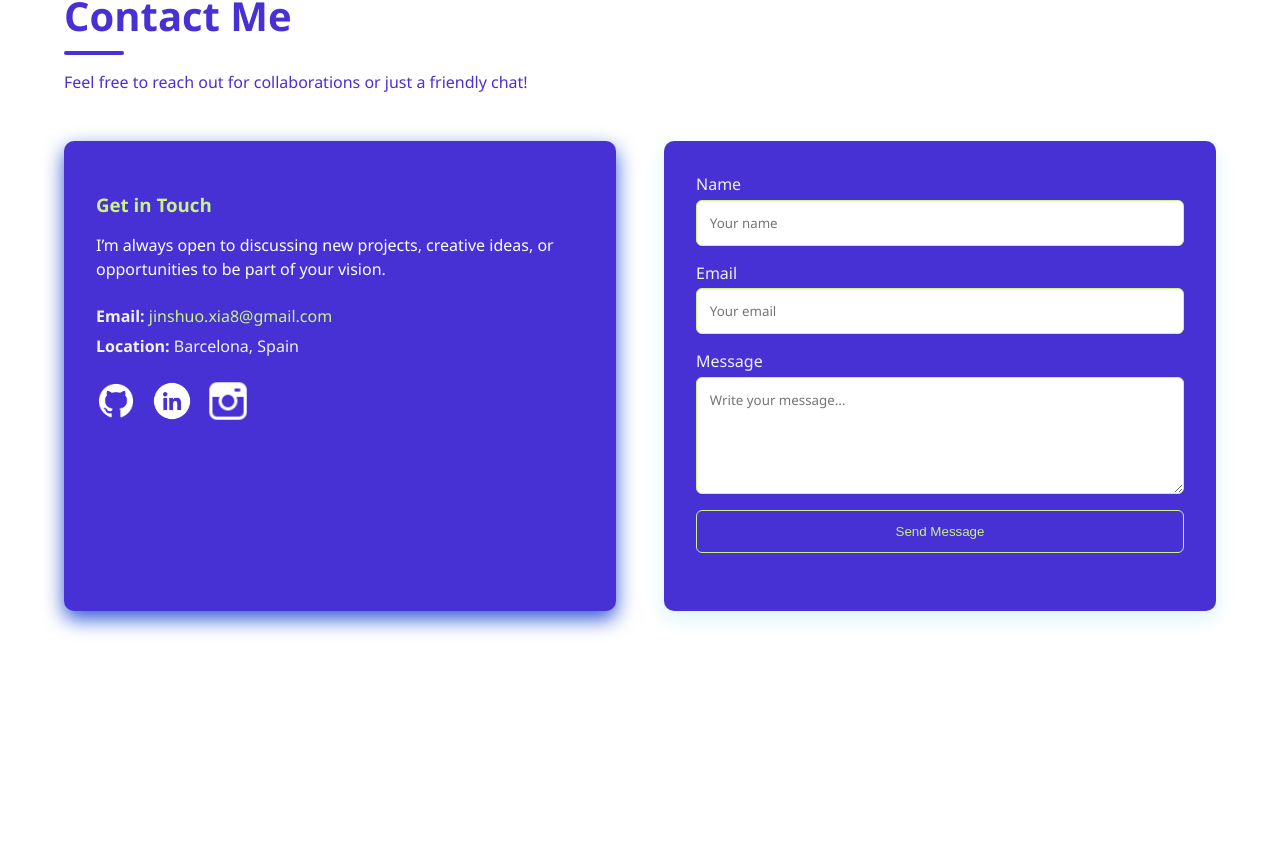
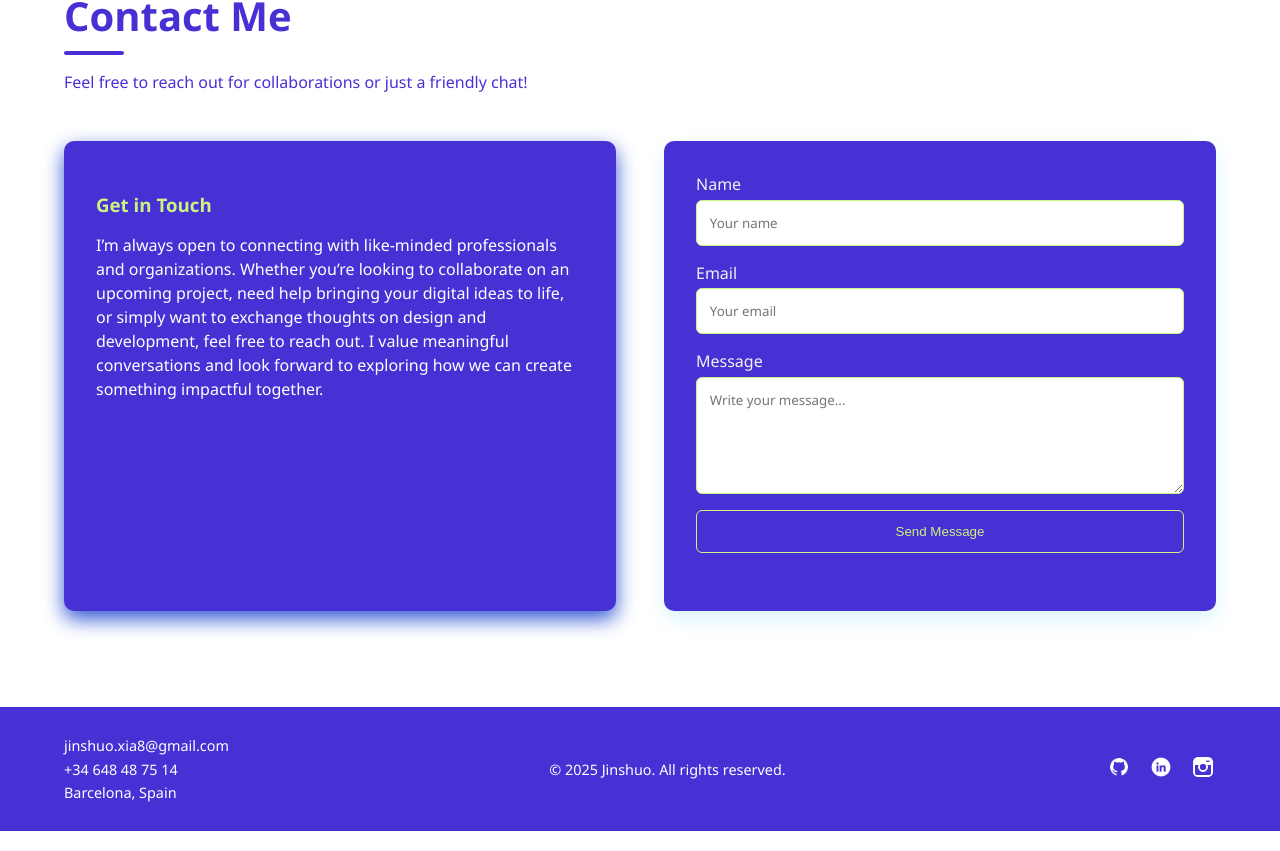
Before and after one commit to jiins8/portfolio-angular, an Angular app: page / in a window 1280 px wide. Shown: the part 2733-3584 px from the top of the page. Built offline with nearby package versions, Linux system fonts and the light colour scheme.

Commit message:
footer done

```diff
--- a/src/app/app.html
+++ b/src/app/app.html
@@ -3,4 +3,5 @@
 <app-about></app-about>
 <app-projects></app-projects>
 <app-contact></app-contact>
+<app-footer></app-footer>
 <router-outlet></router-outlet>
--- a/src/app/app.ts
+++ b/src/app/app.ts
@@ -5,11 +5,12 @@ import { Home } from './home/home';
 import { About } from './about/about';
 import { Projects } from './projects/projects';
 import { Contact } from './contact/contact';
+import { Footer } from './footer/footer';
 
 @Component({
   selector: 'app-root',
   standalone: true,
-  imports: [RouterOutlet, Header, Home, About, Projects, Contact],
+  imports: [RouterOutlet, Header, Home, About, Projects, Contact, Footer],
   templateUrl: './app.html',
   styleUrl: './app.css',
 })
--- a/src/app/contact/contact.css
+++ b/src/app/contact/contact.css
@@ -1,7 +1,7 @@
 .contact {
   color: #f1f1f1;
   padding: 6rem 2rem;
-  min-height: 100vh;
+  min-height: 40vh;
 }
 
 .contact h2 {
--- a/src/app/contact/contact.html
+++ b/src/app/contact/contact.html
@@ -8,29 +8,12 @@
       <div class="contact-info">
         <h3>Get in Touch</h3>
         <p>
-          I’m always open to discussing new projects, creative ideas, or opportunities to be part of
-          your vision.
+          I’m always open to connecting with like-minded professionals and organizations. Whether
+          you’re looking to collaborate on an upcoming project, need help bringing your digital
+          ideas to life, or simply want to exchange thoughts on design and development, feel free to
+          reach out. I value meaningful conversations and look forward to exploring how we can
+          create something impactful together.
         </p>
-
-        <ul>
-          <li>
-            <strong>Email: </strong>
-            <a href="mailto:jinshuo.xia8@gmail.com">jinshuo.xia8@gmail.com</a>
-          </li>
-          <li><strong>Location:</strong> Barcelona, Spain</li>
-        </ul>
-
-        <div class="social-links">
-          <a href="https://github.com/jiins8" target="_blank" aria-label="GitHub">
-            <img src="assets/img/github.png" alt="GitHub" />
-          </a>
-          <a href="https://linkedin.com/in/jinshuo-xia" target="_blank" aria-label="LinkedIn">
-            <img src="assets/img/linkedin.png" alt="LinkedIn" />
-          </a>
-          <a href="https://www.instagram.com/jiins8/" target="_blank" aria-label="Instagram">
-            <img src="assets/img/instagram.png" alt="Instagram" />
-          </a>
-        </div>
       </div>
 
       <!-- Contact Form -->
--- a/src/app/footer/footer.css
+++ b/src/app/footer/footer.css
@@ -0,0 +1,75 @@
+.footer {
+  padding: 1.5rem 0;
+  display: flex;
+  justify-content: center;
+  align-items: center;
+}
+
+body.dark-mode .footer {
+  background-color: #131842;
+  color: #00ffd5;
+}
+
+.footer-content {
+  display: flex;
+  align-items: center;
+  justify-content: space-between;
+  flex-wrap: wrap;
+  width: 100%;
+  max-width: 1200px;
+  margin: 0 auto;
+  padding: 0 1.5rem;
+  box-sizing: border-box;
+}
+
+.footer-left p {
+  margin: 0.3rem 0;
+  font-size: 0.9rem;
+}
+
+.footer-center {
+  text-align: center;
+  flex: 1;
+}
+
+.footer-center p {
+  margin: 0;
+  font-size: 0.9rem;
+}
+
+.footer-right {
+  display: flex;
+  align-items: center;
+  justify-content: flex-end;
+  gap: 1rem;
+}
+
+.footer-right a img {
+  width: 26px;
+  height: 26px;
+  filter: brightness(0) invert(1);
+  transition: filter 0.3s ease, transform 0.3s ease;
+}
+
+.footer-right a:hover img {
+  transform: translateY(-3px);
+  filter: brightness(0) invert(1) drop-shadow(0 0 6px #ccf381);
+}
+
+/* Responsive */
+@media (max-width: 768px) {
+  .footer-content {
+    flex-direction: column;
+    align-items: center;
+    text-align: center;
+    gap: 1rem;
+  }
+
+  .footer-left {
+    margin-bottom: 0.5rem;
+  }
+
+  .footer-right {
+    margin-top: 0.5rem;
+  }
+}
--- a/src/app/footer/footer.html
+++ b/src/app/footer/footer.html
@@ -1 +1,25 @@
-<p>footer works!</p>
+<footer class="footer">
+  <div class="container footer-content">
+    <div class="footer-left footer-contact-info">
+      <p>jinshuo.xia8@gmail.com</p>
+      <p>+34 648 48 75 14</p>
+      <p>Barcelona, Spain</p>
+    </div>
+
+    <div class="footer-center">
+      <p>&copy; 2025 Jinshuo. All rights reserved.</p>
+    </div>
+
+    <div class="footer-right social-links">
+      <a href="https://github.com/jiins8" target="_blank" rel="noopener">
+        <img src="assets/img/github.png" alt="GitHub" />
+      </a>
+      <a href="https://www.linkedin.com/in/jinshuo-xia/" target="_blank" rel="noopener">
+        <img src="assets/img/linkedin.png" alt="LinkedIn" />
+      </a>
+      <a href="https://www.instagram.com/jiins8/" target="_blank" rel="noopener">
+        <img src="assets/img/instagram.png" alt="Instagram" />
+      </a>
+    </div>
+  </div>
+</footer>
--- a/src/styles.css
+++ b/src/styles.css
@@ -175,7 +175,7 @@ body.dark-mode .about-image img {
   box-shadow: 0 0 30px #00ffff4d;
 }
 
-  .btn-cv {
+.btn-cv {
   background: #ccf381;
   color: #0a0f3d;
 }
@@ -322,7 +322,6 @@ body.dark-mode .contact-info h3 {
 
 .contact-info p {
   color: #ffffff;
-
 }
 
 body.dark-mode .contact-info p {
@@ -346,15 +345,14 @@ body.dark-mode .social-links a:hover {
 }
 
 .social-links a img {
-   filter: brightness(0) invert(1) drop-shadow(0 0 4px #ffffff);
-
+  filter: brightness(0) invert(1) drop-shadow(0 0 4px #ffffff);
 }
 body.dark-mode .social-links a:hover img {
   filter: brightness(0) invert(1) drop-shadow(0 0 4px #ffffff);
 }
 
 .contact-form {
- background-color: #4831d4;
+  background-color: #4831d4;
   box-shadow: 0 8px 20px rgba(0, 191, 255, 0.15);
 }
 
@@ -363,11 +361,11 @@ body.dark-mode .contact-form {
   box-shadow: 0 8px 20px rgba(0, 191, 255, 0.15);
 }
 
-.contact-form input, .contact-form textarea {
+.contact-form input,
+.contact-form textarea {
   background-color: #ffffff;
   border: 1px solid #ccf381;
   color: #0a0f3d;
-
 }
 body.dark-mode .contact-form input,
 body.dark-mode .contact-form textarea {
@@ -376,7 +374,8 @@ body.dark-mode .contact-form textarea {
   color: #f1f1f1;
 }
 
-.contact-form input:focus, .contact-form textarea:focus {
+.contact-form input:focus,
+.contact-form textarea:focus {
   border-color: #4831d4;
 }
 
@@ -385,7 +384,7 @@ body.dark-mode .contact-form textarea:focus {
   border-color: #00ffd5;
 }
 
-.btn-send  {
+.btn-send {
   background-color: transparent;
   border: 1px solid #ccf381;
   color: #ccf381;
@@ -406,6 +405,38 @@ body.dark-mode .btn-send:hover {
   color: #1a1f3a;
 }
 
-div, span, section {
+.footer {
+  background-color: #4831d4;
+  color: #ffffff;
+  transition: background-color 0.5s ease, color 0.5s ease;
+}
+
+body.dark-mode .footer {
+  background-color: #000e3a;
+  color: #ffffff;
+}
+
+div,
+span,
+section {
   caret-color: transparent;
 }
+
+body,
+body * {
+  transition: background-color 0.5s ease, color 0.5s ease, border-color 0.5s ease,
+    box-shadow 0.5s ease, filter 0.5s ease;
+}
+
+*:not(input):not(textarea) {
+  caret-color: transparent;
+}
+
+[contenteditable]:not(input):not(textarea) {
+  caret-color: transparent;
+}
+
+input,
+textarea {
+  caret-color: auto;
+}
```
